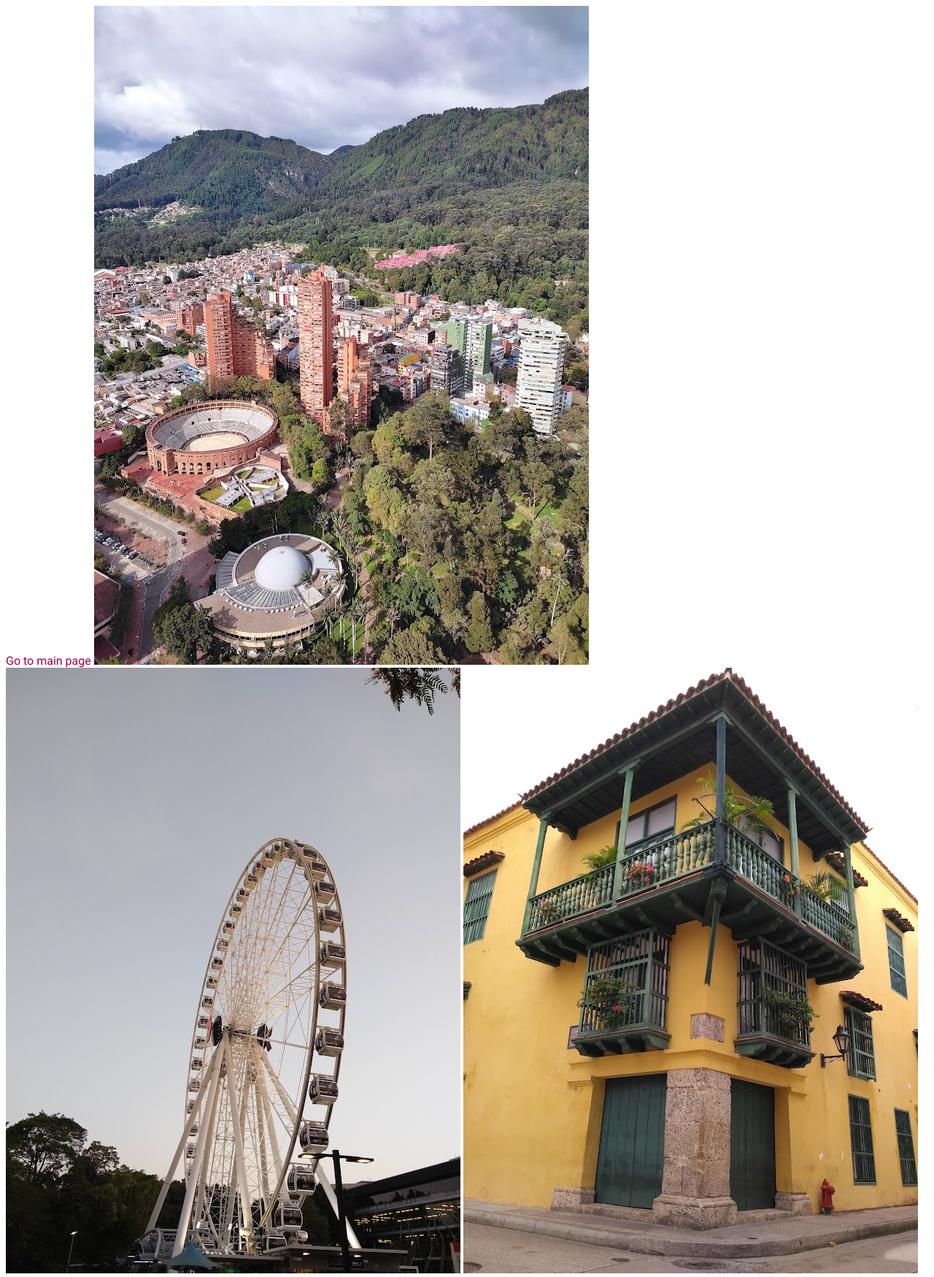
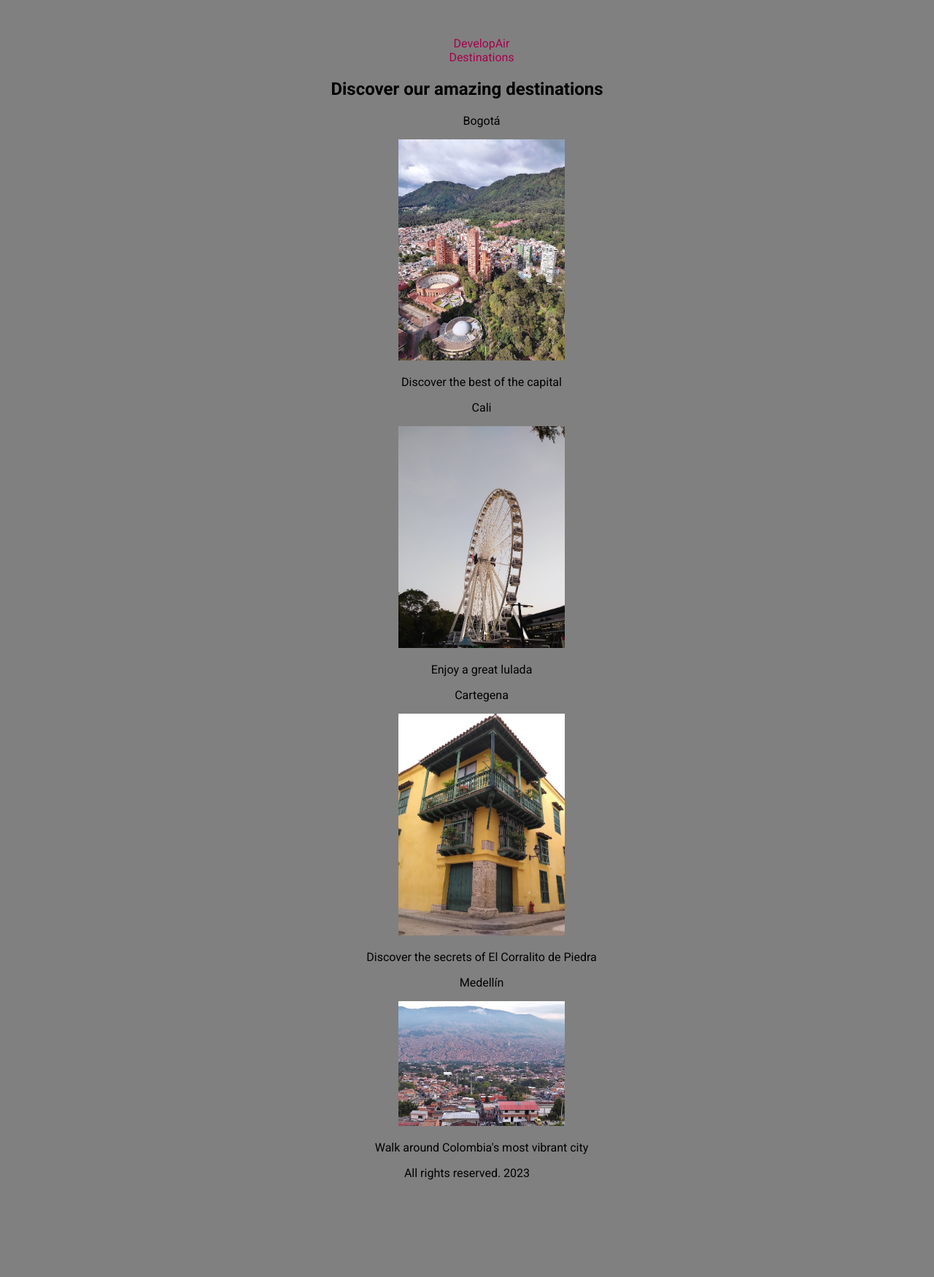
Before and after one commit to dhenao1991/developair, a web app: file destinations.html in a window 1280 px wide. Shown: the top 1750 px of the page at 73% size. After the commit the page ends 1667 px from the top, so only its background shows below. Run offline with its HTML, style and script files only (its server is not run), Linux system fonts and the light colour scheme.

Commit message:
MODIFIED files and added structure and styles

```diff
--- a/destinations.html
+++ b/destinations.html
@@ -5,16 +5,51 @@
         <meta http-equiv="X-UA-Compatible" content="IE=edge">
         <meta name="viewport" content="width=device-width, initial-scale=1.0">
         <link href="/styles/shared.css" rel="stylesheet">
+        <link rel="stylesheet" href="/styles/destinations.css">
         <link rel="preconnect" href="https://fonts.googleapis.com">
         <link rel="preconnect" href="https://fonts.gstatic.com" crossorigin>
         <link href="https://fonts.googleapis.com/css2?family=Roboto:wght@400;700&display=swap" rel="stylesheet">
         <title>Destinations</title>
     </head>
 <body>
-    <a href="index.html">Go to main page</a>
-    <img src="/images/bog.jpg" alt="Picture of BOG">
-    <img src="/images/clo.jpg" alt="Picture of CLO">
-    <img src="/images/ctg.jpg" alt="Picture of CTG">
-    <img src="/images/mde.jpg" alt="Picture of MDE">
+    <header>
+        <ol>
+            <li>
+                <a href="index.html">DevelopAir</a>
+            </li>
+            <li>
+                <a href="destinations.html">Destinations</a>
+            </li>
+        </ol>
+    </header>
+    <main>
+        <h2>Discover our amazing destinations</h2>
+        <ul>
+            <li>
+                <p>Bogotá</p>
+                <img src="/images/bog.jpg" alt="Picture of BOG">
+    <p>Discover the best of the capital</p>
+            </li>
+            <li>
+                <p>Cali</p>
+                <img src="/images/clo.jpg" alt="Picture of CLO">
+                <p>Enjoy a great lulada</p>
+            </li>
+            <li>
+                <p>Cartegena</p>
+                <img src="/images/ctg.jpg" alt="Picture of CTG">
+    <p>Discover the secrets of El Corralito de Piedra</p>
+            </li>
+            <li>
+                <p>Medellín</p>
+                <img src="/images/mde.jpg" alt="Picture of MDE">
+                <p>Walk around Colombia's most vibrant city</p>
+            </li>
+        </ul>
+    </main>
+
+    <footer>
+        <p>All rights reserved. 2023</p>
+    </footer>
 </body>
 </html>
--- /dev/null
+++ b/styles/destinations.css
@@ -0,0 +1,4 @@
+img {
+    width: 20%;
+    height: fit-content;
+}
--- a/styles/shared.css
+++ b/styles/shared.css
@@ -1,4 +1,7 @@
 body {
+    text-align: center;
+    margin: 50px;
+    background-color: grey;
     font-family: 'Roboto', sans-serif;
 
 }
@@ -15,3 +18,7 @@ a {
 a:hover {
     text-decoration: underline;
 }
+
+ol,ul, li {
+    list-style: none;
+}
```
Also changed, not shown: index.html (+23 -2 lines).
